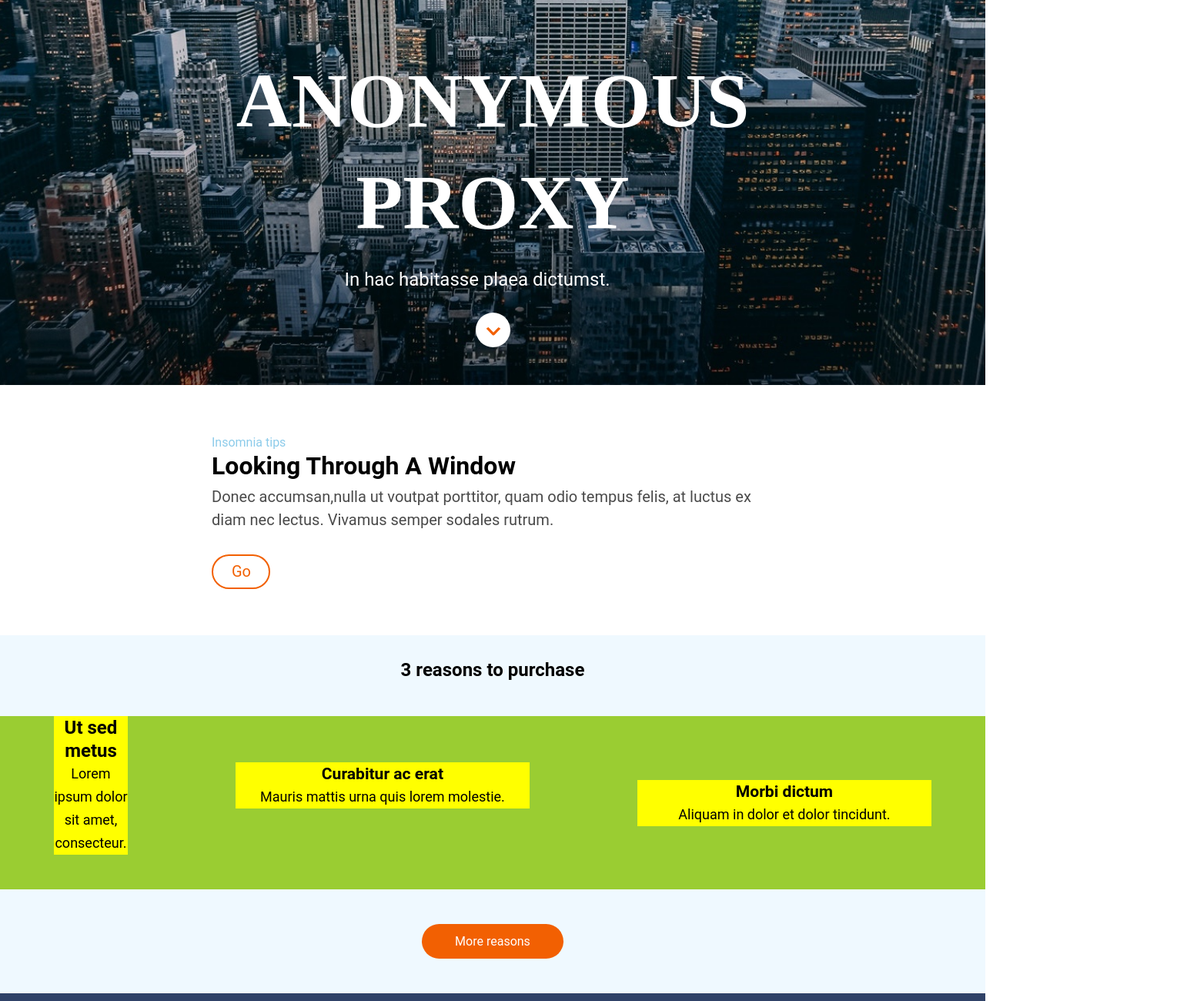
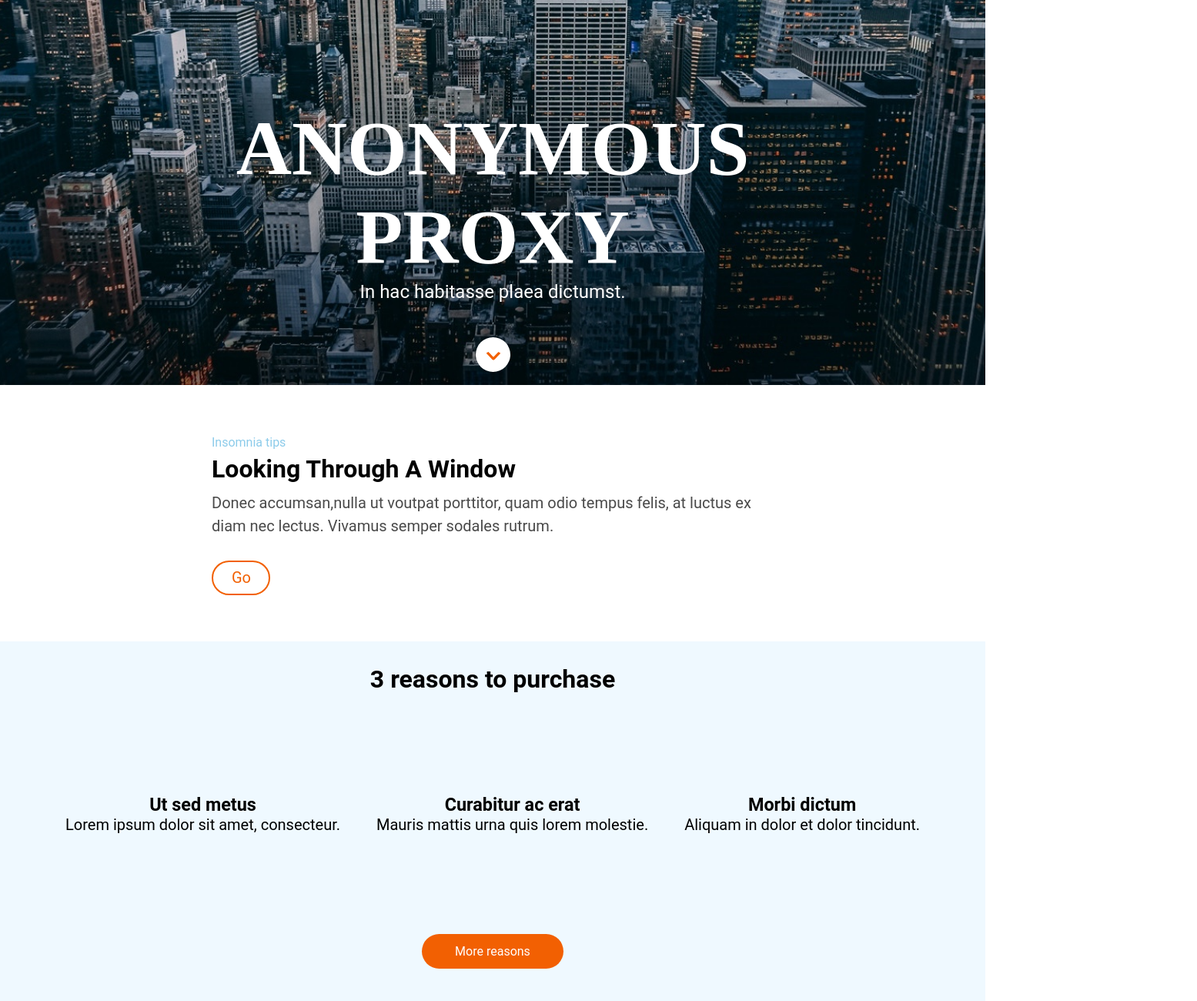
Before and after one commit to Adalab/modulo-1-evaluacion-final-poncegui, a website: page src/html/index.html in a window 1280 px wide. Shown: the part 300-1600 px from the top of the page at 77% size, 1555 px wide, since content can reach past the window. Drawn offline with nearby package versions, Linux system fonts and the light colour scheme; files that its build step writes are made by us from their sources; files whose address does not match are found by name.

Commit message:
html/sass complete rev. 2

```diff
--- a/src/html/partials/footer.html
+++ b/src/html/partials/footer.html
@@ -1,4 +1,4 @@
-<footer>
+<footer class="footer">
 
         <a class="arrow" href="#header"><img src="./assets/images/ico-arrow.svg" alt="main menu"
         title="main menu"></a>
--- a/src/html/partials/header.html
+++ b/src/html/partials/header.html
@@ -7,8 +7,8 @@
     <div class=slogan>
         <section class="slogan__text">
             <h1 class="slogan__text--main">anonymous proxy</h1>
-            <p class="slogan__text--phrase">In hac habitasse plaea dictumst.</p>
-            <a><img class="slogan__text--btn" src="./assets/images/ico-scroll-down.svg" alt="main"></a>
+            <h3 class="slogan__text--phrase">In hac habitasse plaea dictumst.</h3>
+            <a href="#purchase"><img class="slogan__text--btn" src="./assets/images/ico-scroll-down.svg" alt="main"></a>
         </section>
     </div>
 </header>
--- a/src/scss/layout/_footer.scss
+++ b/src/scss/layout/_footer.scss
@@ -1,11 +1,11 @@
-footer {
+.footer {
   background-color: $color-footer;
   height: 465px;
   width: 100%;
   color: $main-color;
   text-align: center;
 
-  @media all and (min-width: 768px) {
+  @media (min-width: 768px) {
     height: 240px;
     display: flex;
     flex-direction: row-reverse;
@@ -14,7 +14,7 @@ footer {
     text-align: start;
   }
 
-  @media all and (min-width: 1200px) {
+  @media (min-width: 1200px) {
     padding: 45px 370px 45px 370px;
   }
 
@@ -37,14 +37,14 @@ footer {
   .box1 {
     @include nav();
 
-    @media all and (min-width: 768px) {
+    @media (min-width: 768px) {
       order: 0;
     }
   }
 
   .box2 {
     @include nav();
-    @media all and (min-width: 768px) {
+    @media (min-width: 768px) {
       order: -2;
     }
   }
@@ -61,7 +61,7 @@ footer {
       color: $heart-color;
       margin: 3px;
     }
-    @media all and (min-width: 768px) {
+    @media (min-width: 768px) {
     }
   }
 }
@@ -80,7 +80,7 @@ footer {
     background-color: white;
     padding: 10px;
 
-    @media all and (min-width: 768px) {
+    @media (min-width: 768px) {
       top: -70px;
       order: 2;
       transform: translateX(-10%);
--- a/src/scss/layout/_header.scss
+++ b/src/scss/layout/_header.scss
@@ -6,7 +6,6 @@
   display: flex;
   justify-content: center;
   align-items: center;
-  margin: 0;
 }
 
 .slogan {
@@ -27,15 +26,15 @@
     margin-bottom: 53px;
   }
 
-  @media all and (min-width: 768px) {
+  @media (min-width: 768px) {
     &__text {
       margin-bottom: 45px;
     }
   }
 
-  @media all and (min-width: 1200px) {
+  @media (min-width: 1200px) {
     &__text {
-      margin-bottom: 45px;
+      margin-bottom: 13px;
     }
   }
 
@@ -44,46 +43,35 @@
     font-size: 42px;
     text-transform: uppercase;
     word-spacing: 100vw;
-    line-height: 55px;
-    height: 110px;
-    width: 290px;
   }
 
-  @media all and (min-width: 768px) {
+  @media (min-width: 768px) {
     &__text--main {
       font-size: 80px;
-      height: 212px;
-      width: 690px;
-      top: 284px;
-      line-height: 106px;
     }
   }
 
-  @media all and (min-width: 1200px) {
+  @media (min-width: 1200px) {
     &__text--main {
       font-size: 100px;
-      height: 264px;
-      width: 730px;
-      top: 384px;
-      line-height: 132px;
     }
   }
 
   &__text--phrase {
     font-family: $font-text;
     font-size: 16px;
-    margin-top: 0px;
-    height: 21px;
-    width: 290px;
+    font-weight: normal;
   }
 
-  @media all and (min-width: 768px) {
+  @media (min-width: 768px) {
     &__text--phrase {
       font-size: 24px;
-      height: 32px;
-      width: 360px;
-      margin-left: 165px;
-      padding-top: 20px;
+    }
+  }
+
+  @media (min-width: 1200px) {
+    &__text--phrase {
+      font-size: 24px;
     }
   }
 
@@ -95,16 +83,10 @@
     border-radius: 50%;
     margin-top: 45px;
 
-    @media all and (min-width: 768px) {
+    @media (min-width: 768px) {
       &__text--btn {
         margin-top: 45px;
       }
     }
-
-    /*@media all and (min-width: 1200px) {
-      &__text--btn {
-        font-size: 100px;
-      }
-    }*/
   }
 }
--- a/src/scss/layout/_main.scss
+++ b/src/scss/layout/_main.scss
@@ -5,8 +5,13 @@
   flex-direction: column;
   justify-content: space-between;
   color: $color-text;
+  width: 100%;
 
-  @media all and (min-width: 1200px) {
+  @media (min-width: 768px) {
+    margin: 30px 39px 30px 39px;
+  }
+
+  @media (min-width: 1200px) {
     margin: 60px 275px 60px 275px;
   }
 
@@ -16,7 +21,7 @@
     line-height: 30px;
   }
 
-  @media all and (min-width: 1200px) {
+  @media (min-width: 1200px) {
     &__small {
       font-size: 16px;
     }
@@ -26,15 +31,15 @@
     font-size: 24px;
     text-transform: capitalize;
     color: $color-title;
-    line-height: 30px;
   }
-  @media all and (min-width: 768px) {
+
+  @media (min-width: 768px) {
     &__title {
       font-size: 26px;
     }
   }
 
-  @media all and (min-width: 1200px) {
+  @media (min-width: 1200px) {
     &__title {
       font-size: 32px;
     }
@@ -46,9 +51,16 @@
     line-height: 30px;
   }
 
-  @media all and (min-width: 768px) {
+  @media (min-width: 768px) {
     &__pharagraf {
       font-size: 20px;
+      width: 650px;
+    }
+  }
+
+  @media (min-width: 1200px) {
+    &__pharagraf {
+      width: 730px;
     }
   }
 
--- a/src/scss/layout/_purchase.scss
+++ b/src/scss/layout/_purchase.scss
@@ -1,115 +1,68 @@
 .purchase {
   display: grid;
   grid-template-rows: repeat(1, fr);
-  font-family: $font-text;
-  width: 100%;
+  width: auto;
   text-align: center;
   padding-bottom: 45px;
-  background-color: $color-purchase;
+  background-color: #eff9ff;
+  font-family: $font-text;
 
-  @media all and (min-width: 768px) {
+  @media (min-width: 768px) {
     .purchase {
       grid-template-rows: repeat(3, fr);
       grid-template-columns: repeat(3, fr);
-
-      &__title {
-        grid-row: 1/2;
-        grid-column: 1/4;
-      }
-
-      &__text {
-        grid-row: 2/4;
-        grid-column: 1/4;
-        display: flex;
-        flex-direction: row;
-        align-items: center;
-        padding: 0;
-        margin: 0;
-
-        &--1 {
-          @mixin reasons {
-            font-family: $font-text;
-            background-color: grey;
-            font-size: 18px;
-            grid-row: span 1;
-            display: flex;
-            flex-direction: column;
-
-            line-height: 30px;
-          }
-
-          h3 {
-            font-size: 24px;
-          }
-        }
-
-        &--2 {
-          width: 100%;
-          align-items: center;
-          justify-content: center;
-        }
-        &--3 {
-          width: 100%;
-          align-items: center;
-          justify-content: center;
-        }
-      }
-
-      &__nav {
-        grid-row: 4/4;
-        grid-column: 1/4;
-      }
     }
   }
 
-  @media all and (min-width: 1200px) {
+  @media (min-width: 1200px) {
     .purchase {
       margin-bottom: 45px;
     }
   }
 
   &__title {
-    grid-row: span 1;
-    line-height: 30px;
     font-size: 24px;
-    margin-top: 30px;
-    margin-bottom: 45px;
-    height: 30px;
+    margin: 30px 0px 45px 0px;
+
+    @media (min-width: 768px) {
+      grid-column: 1/4;
+      font-size: 26px;
+    }
+
+    @media (min-width: 1200px) {
+      font-size: 32px;
+    }
   }
 
   &__text {
-    margin: 0%;
-    background-color: yellowgreen;
-    justify-content: space-between;
-    margin-bottom: 0;
+    grid-row: 2/4;
 
-    @mixin reasons {
-      font-family: $font-text;
-      background-color: yellow;
-      font-size: 18px;
-      grid-row: span 1;
-      display: flex;
-      flex-direction: column;
-      margin: 0px 70px 45px 70px;
-      line-height: 30px;
+    &--1 {
+      margin-bottom: 45px;
+    }
+    &--2 {
+      margin-bottom: 45px;
+    }
+    &--3 {
+      margin-bottom: 45px;
     }
 
-    &--1 {
-      @include reasons();
+    @media (min-width: 768px) {
+      grid-column: 1/4;
+      display: flex;
+      font-size: 20px;
+      justify-content: space-between;
+      margin: 39px;
     }
-
-    &--2 {
-      @include reasons();
-    }
-    &--3 {
-      @include reasons();
-      margin-bottom: 0;
+    @media (min-width: 1200px) {
+      margin: 85px;
     }
   }
 
   &__nav {
     background-color: $secundary-color;
     grid-row: span 1;
+    grid-column: 1;
     text-decoration: none;
     font-family: $font-text;
     color: $main-color;
@@ -121,10 +74,10 @@
     display: flex;
     justify-content: center;
     align-items: center;
-    margin-top: 45px;
 
-    :hover {
-      color: rgb(102, 78, 32);
+    @media (min-width: 768px) {
+      grid-row: 4/4;
+      grid-column: 1/4;
     }
 
     &--btn {
@@ -134,12 +87,12 @@
       font-size: 16px;
       font-family: $font-text;
     }
-
     &--btn:hover {
       background-color: $main-color;
       color: $secundary-color;
       border: 2px solid $secundary-color;
       font-size: 20px;
+      border-radius: 50px;
     }
   }
 }
```
Also changed, not shown: src/html/partials/purchase.html (+3 -0 lines).
